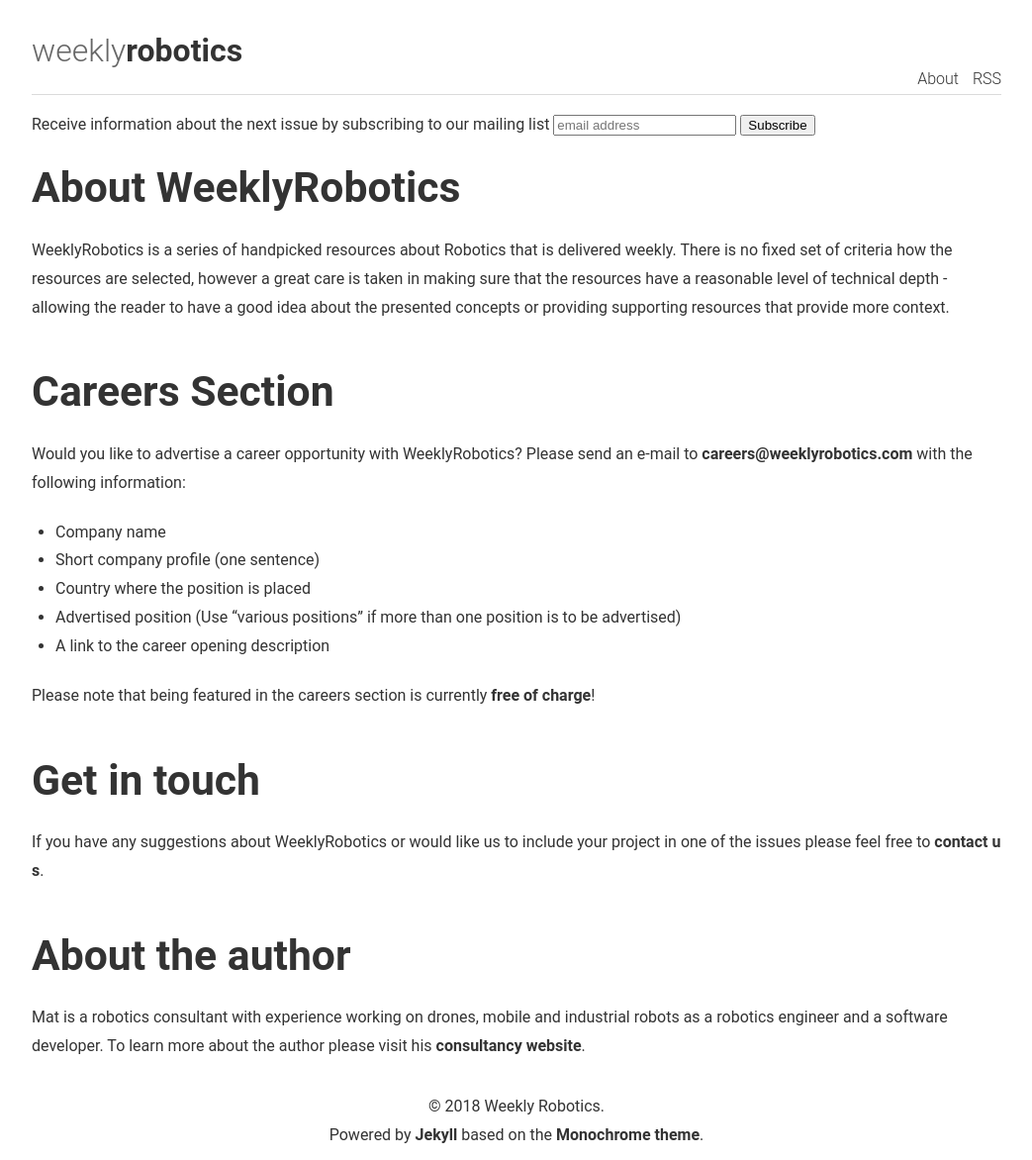
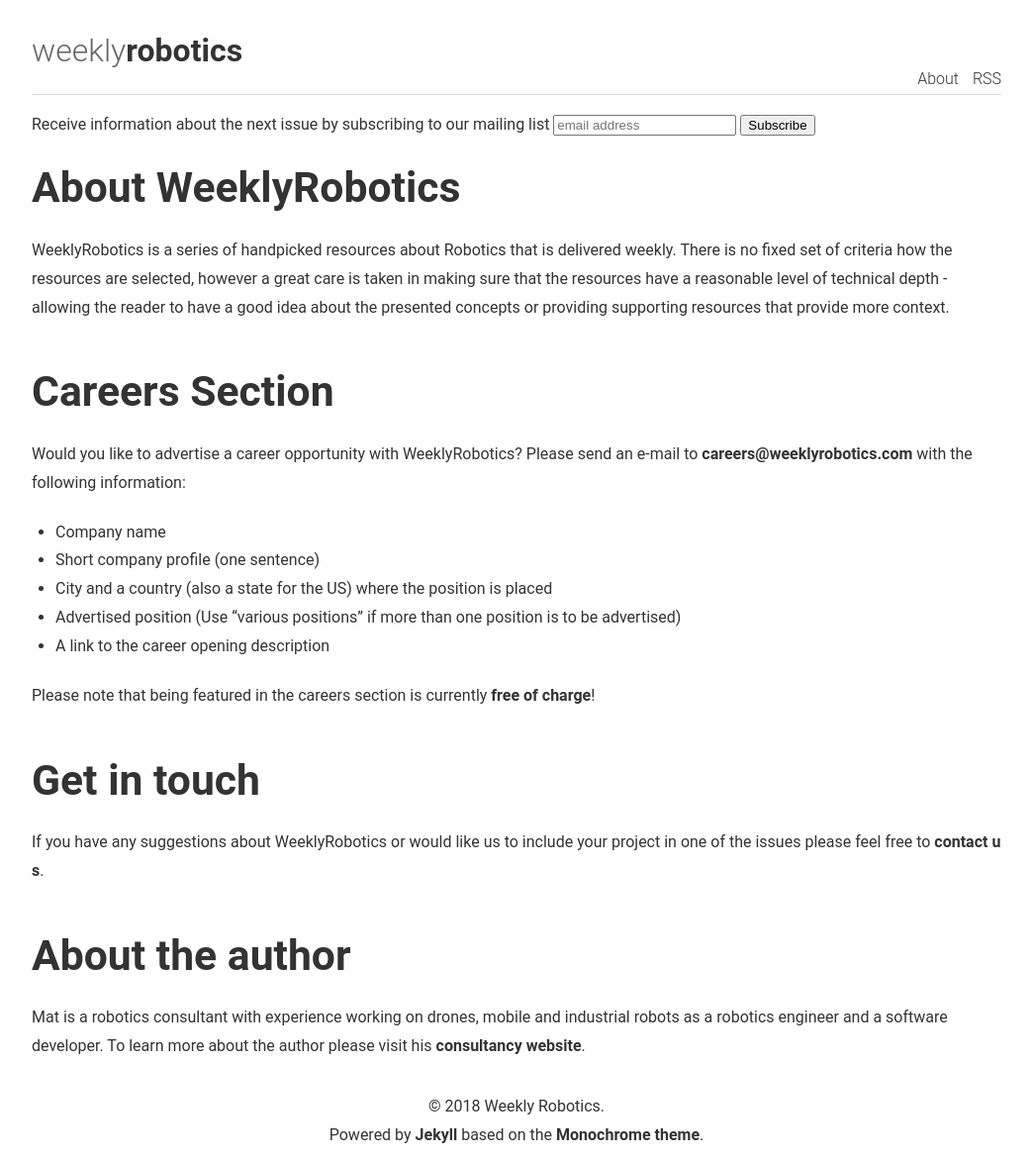
Before and after one commit to msadowski/weeklyrobotics, a Jekyll site: the page built from About.md, in a window 1280 px wide. Shown: the whole page at 99% size, without its empty margins (118-1161 px from the left). Built offline with Jekyll 4.4.1, drawn with Linux system fonts in a browser that asks for light colours; comment, search, counter and statistics services are not loaded.

Commit message:
Add requirement on city and state for the careers section

```diff
--- a/About.md
+++ b/About.md
@@ -14,7 +14,7 @@
 
 * Company name
 * Short company profile (one sentence)
-* Country where the position is placed
+* City and a country (also a state for the US) where the position is placed
 * Advertised position (Use "various positions" if more than one position is to be advertised)
 * A link to the career opening description
 
```
